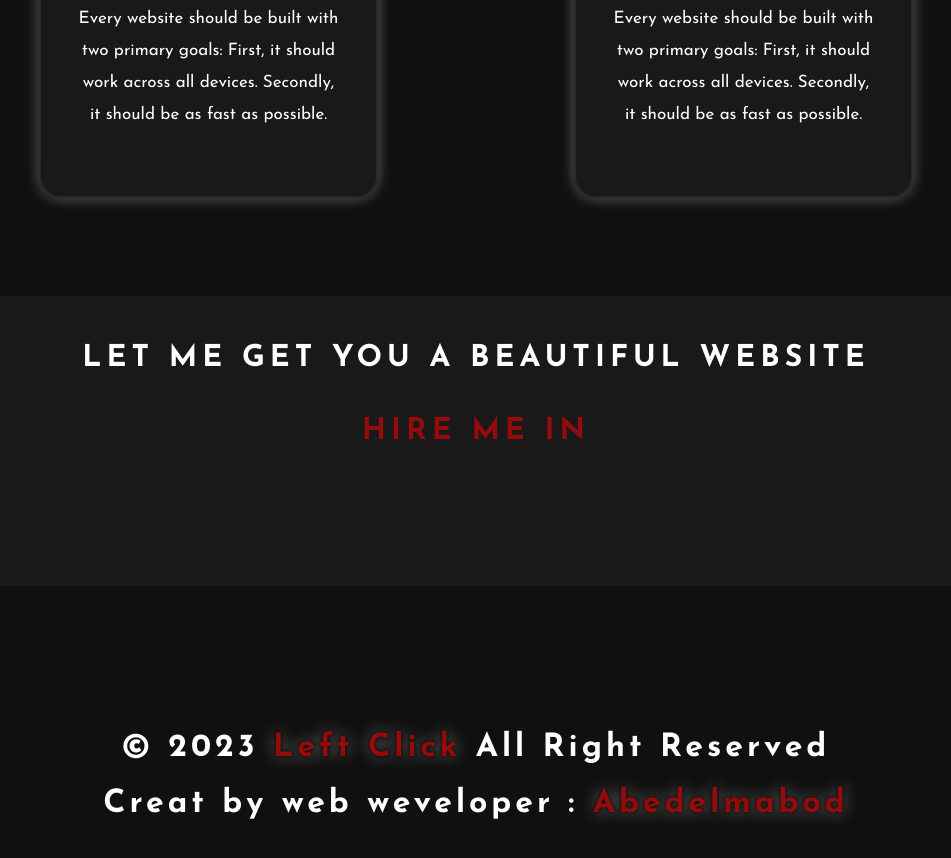
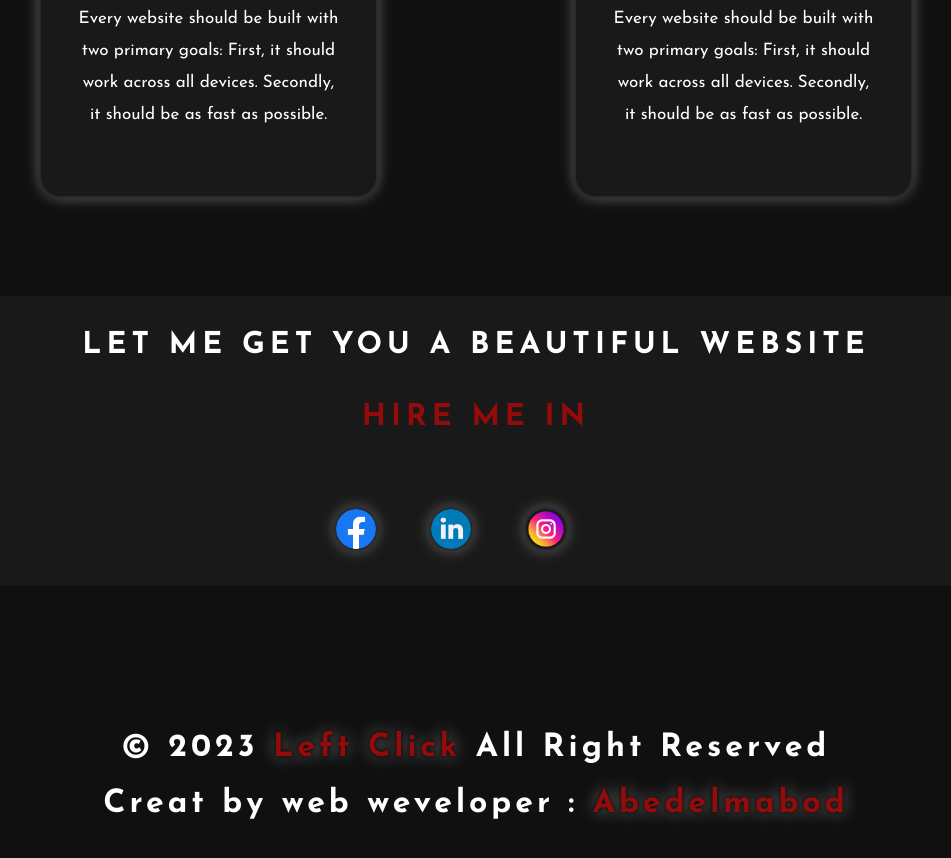
Before and after one commit to abedelmabod/abedelmabod-portfolio, a plain HTML site: page index.html in a window 1280 px wide. Shown: the part 2034-2892 px from the top of the page, without its empty margins (164-1115 px from the left). Drawn offline with nearby package versions, Linux system fonts and the light colour scheme; the site is published under a folder, as on GitHub Pages, so addresses that start at the root find nothing.

Commit message:
Update index.html

```diff
--- a/index.html
+++ b/index.html
@@ -88,10 +88,10 @@
         <p>let me get you a beautiful website </p>
         <p class="button-tow"> hire me in</p>
         <div class="icon">
-            <a href="https://www.facebook.com/AbedElmabod/" target="_blank"><img src="/img/facebook.png" alt=""></a>
-            <a href=" https://www.linkedin.com/in/abedelmabod" target="_blank"><img src="/img/linkedin.png" alt=""></a>
+            <a href="https://www.facebook.com/AbedElmabod/" target="_blank"><img src="img/facebook.png" alt=""></a>
+            <a href=" https://www.linkedin.com/in/abedelmabod" target="_blank"><img src="img/linkedin.png" alt=""></a>
 
-            <a href="https://www.instagram.com/abedelmabod/" target="_blank"><img src="/img/instagram.png" alt=""></a>
+            <a href="https://www.instagram.com/abedelmabod/" target="_blank"><img src="img/instagram.png" alt=""></a>
         </div>
 
     </div>
```
